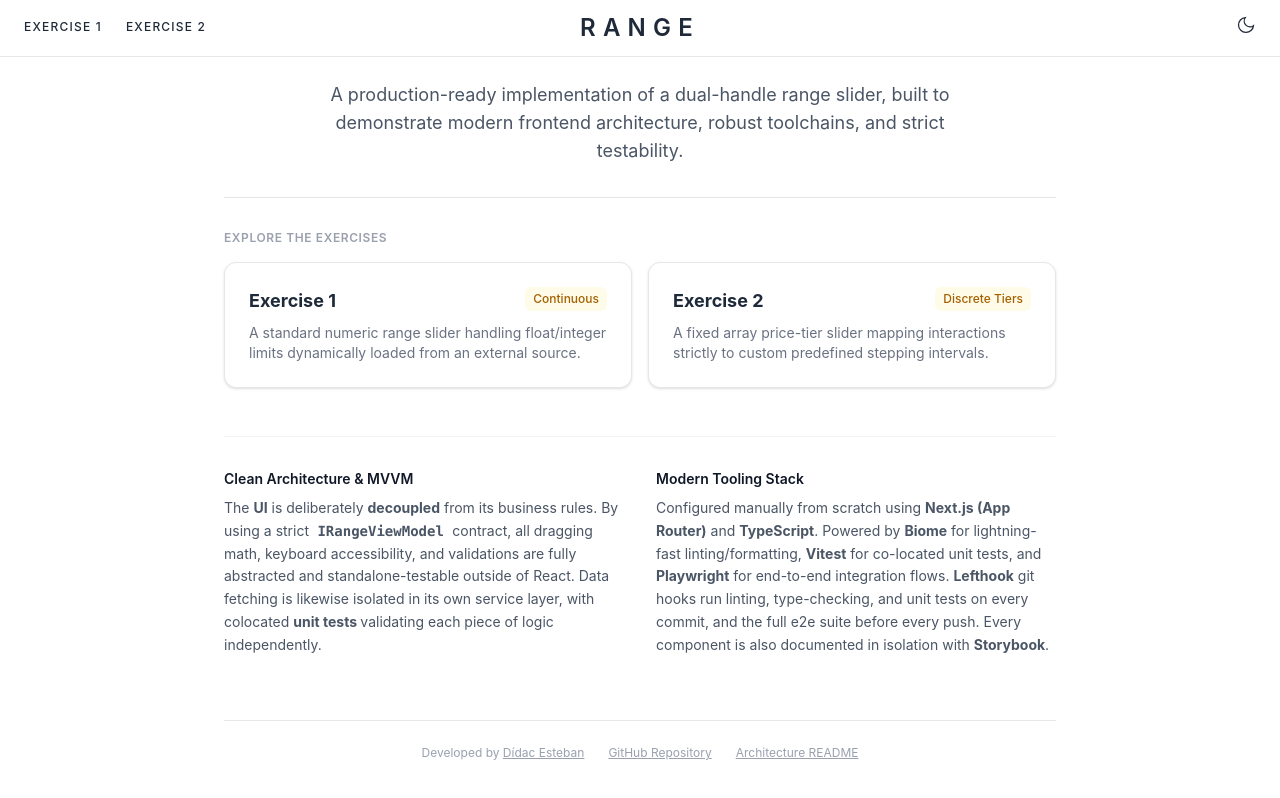
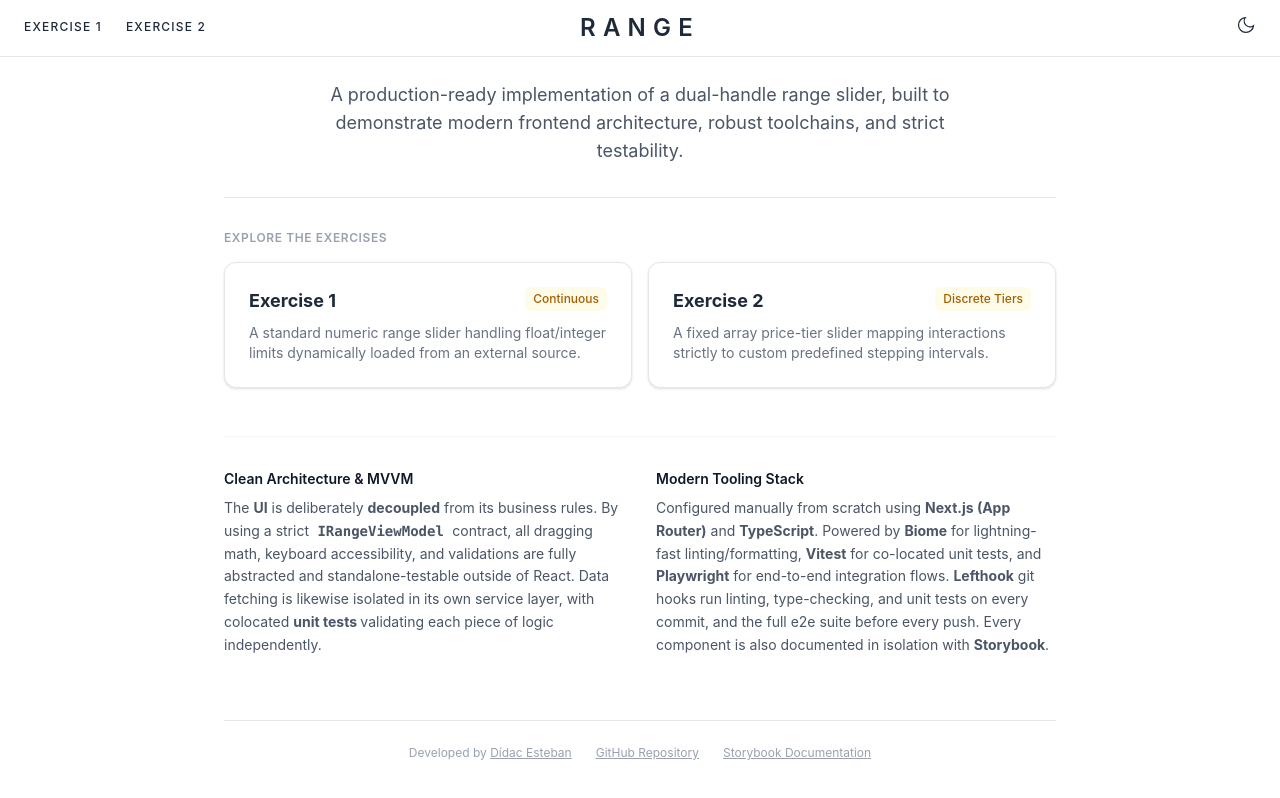
Before and after one commit to didacesteban/range-exercises, a Next.js app: page / in a window 1280 px wide. Built offline with nearby package versions, Linux system fonts and the light colour scheme.

Commit message:
Add link to Storybook documentation on main page and removed direct link to Readme since its already enough with the GitHub repo link

```diff
--- a/src/app/page.tsx
+++ b/src/app/page.tsx
@@ -79,8 +79,8 @@ export default function HomePage() {
 				<FooterLink href="https://github.com/didacesteban/range-exercises">
 					GitHub Repository
 				</FooterLink>
-				<FooterLink href="https://github.com/didacesteban/range-exercises/blob/main/README.md">
-					Architecture README
+				<FooterLink href="https://range-storybook.vercel.app/?path=/story/range-range--continuous">
+					Storybook Documentation
 				</FooterLink>
 			</footer>
 		</main>
```
